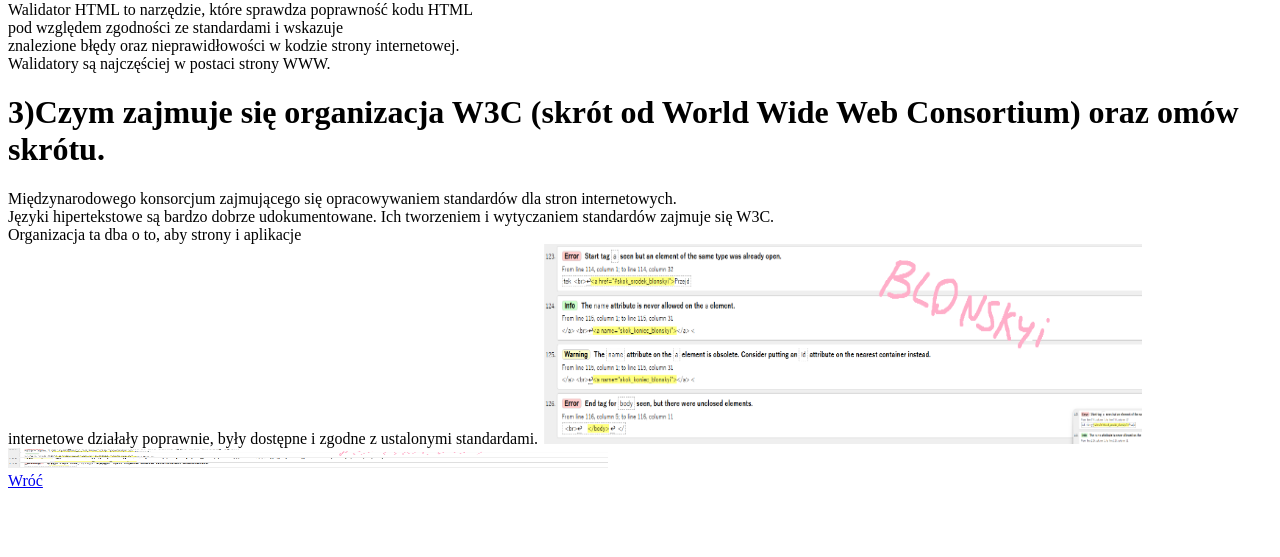
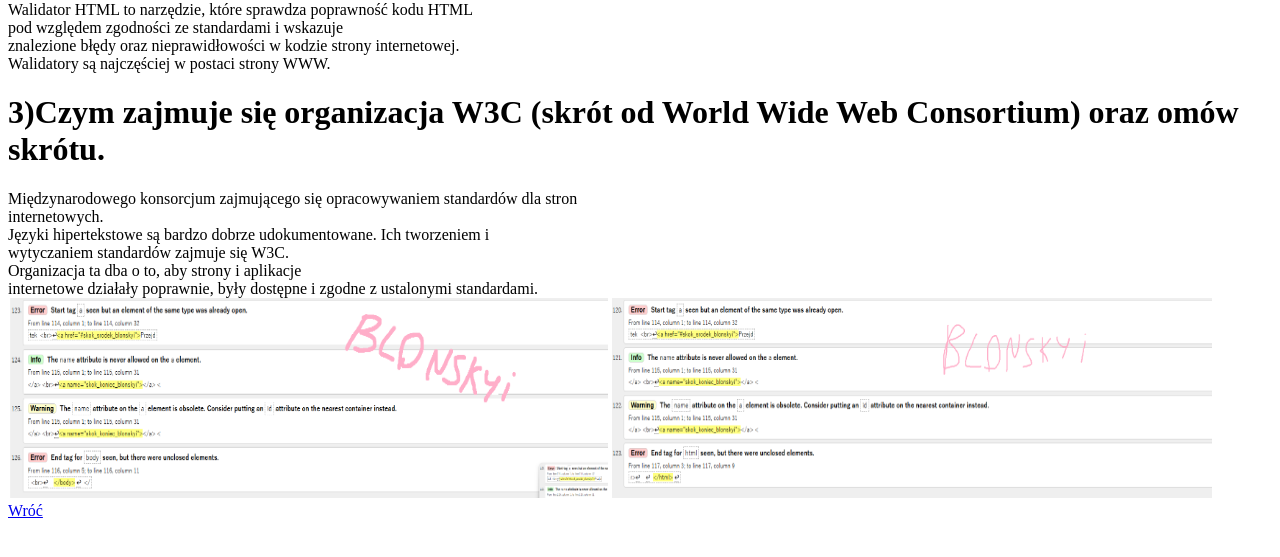
Before and after one commit to dqwid/pracownia, a plain HTML site: page walidacja_Blonskyi.html in a window 1280 px wide. Shown: the part 231-788 px from the top of the page. Drawn offline with Linux system fonts and the light colour scheme.

Commit message:
Update walidacja_Blonskyi.html

```diff
--- a/walidacja_Blonskyi.html
+++ b/walidacja_Blonskyi.html
@@ -11,7 +11,7 @@
 Walidacja strony HTML to proces sprawdzania poprawności<br>
 kodu HTML pod kątem zgodności<br>
 z obowiązującymi standardami, w celu wykrycia<br>
-błędów i nieprawidłowości w strukturze dokumentu.
+błędów i nieprawidłowości w strukturze dokumentu. <br>
 
 
 <h1>2)Podaj co to jest walidator HTML </h1>
@@ -22,17 +22,17 @@ Walidatory są najczęściej w postaci strony WWW.<br>
 
 <h1>3)Czym zajmuje się organizacja W3C (skrót od World Wide Web
 Consortium) oraz omów skrótu.</h1>
-Międzynarodowego konsorcjum zajmującego się opracowywaniem standardów dla stron
+Międzynarodowego konsorcjum zajmującego się opracowywaniem standardów dla stron <br>
 internetowych.<br>
-Języki hipertekstowe są bardzo dobrze udokumentowane. Ich tworzeniem i
+Języki hipertekstowe są bardzo dobrze udokumentowane. Ich tworzeniem i <br>
 wytyczaniem standardów zajmuje się W3C.<br>
 Organizacja ta dba o to, aby strony i aplikacje<br>
-internetowe działały poprawnie, były dostępne i zgodne z ustalonymi standardami.
+internetowe działały poprawnie, były dostępne i zgodne z ustalonymi standardami. <br>
 
- <img src="Walidacja przed.png" border=0 width=600 height=200>
+ <img src="Walidacja przed.png" border=0 width=600 height=200 ALT="grafika">
 
 
- <img src="Walidacja po.png" border=0 width=600 height=20>
+ <img src="Walidacja po.png" border=0 width=600 height=200 ALT="grafika">
 
 
 
```
